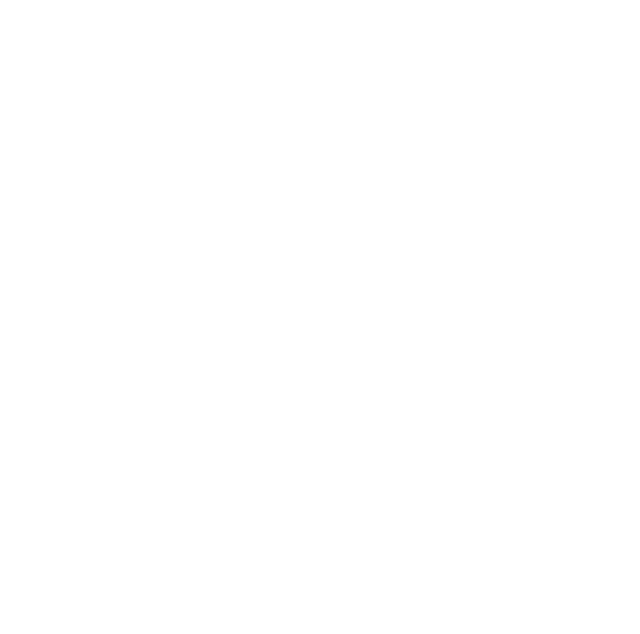
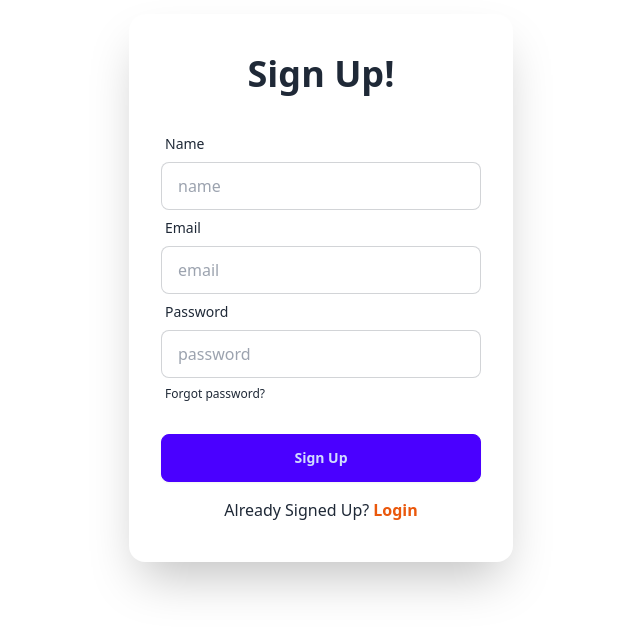
Before and after one commit to Jonaeath/food-app-client, a React (Create React App) app: page /signup in a window 1280 px wide. Before the commit this address had no page. Shown: the part 112-746 px from the top of the page, without its empty margins (319-959 px from the left). Built offline with nearby package versions, Linux system fonts and the light colour scheme.

Commit message:
feat:add signup page

```diff
--- a/public/index.html
+++ b/public/index.html
@@ -24,7 +24,7 @@
       work correctly both with client-side routing and a non-root public URL.
       Learn how to configure a non-root public URL by running `npm run build`.
     -->
-    <title>React App</title>
+    <title>Food App</title>
   </head>
   <body>
     <noscript>You need to enable JavaScript to run this app.</noscript>
--- a/src/App.js
+++ b/src/App.js
@@ -1,6 +1,7 @@
 import Home from "./Pages/Home/Home";
 import { BrowserRouter as Router, Route, Routes } from "react-router-dom";
 import Login from "./UserFile/Login/Login";
+import Signup from "./UserFile/Signup/Signup";
 
 function App() {
   return (
@@ -8,6 +9,7 @@
       <Routes>
         <Route path="/" element={<Home />} />
         <Route path="/login" element={<Login />} />
+        <Route path="/signup" element={<Signup />} />
       </Routes>
     </Router>
   );
--- /dev/null
+++ b/src/UserFile/Signup/Signup.js
@@ -0,0 +1,67 @@
+import React from "react";
+import { Link } from "react-router-dom";
+
+const Signup = () => {
+  return (
+    <div className="flex justify-center items-center h-screen">
+      <div className="card w-full md:w-96 shadow-2xl bg-base-100 py-10 px-8">
+        <form>
+          <h1 className="text-4xl text-center font-bold mb-8">Sign Up!</h1>
+          <div className="form-control">
+            <label className="label">
+              <span className="label-text">Name</span>
+            </label>
+            <input
+              type="text"
+              name="name"
+              placeholder="name"
+              className="input input-bordered"
+            />
+          </div>
+          <div className="form-control">
+            <label className="label">
+              <span className="label-text">Email</span>
+            </label>
+            <input
+              type="text"
+              name="email"
+              placeholder="email"
+              className="input input-bordered"
+            />
+          </div>
+          <div className="form-control">
+            <label className="label">
+              <span className="label-text">Password</span>
+            </label>
+            <input
+              type="password"
+              name="password"
+              placeholder="password"
+              className="input input-bordered"
+            />
+            <label className="label">
+              <Link to="#" className="label-text-alt link link-hover">
+                Forgot password?
+              </Link>
+            </label>
+          </div>
+          <div className="form-control mt-6">
+            <input
+              className="btn btn-primary w-full"
+              type="submit"
+              value="Sign Up"
+            />
+          </div>
+        </form>
+        <p className="text-center mt-4">
+          Already Signed Up?
+          <Link className="text-orange-600 font-bold ml-1" to="/login">
+            Login
+          </Link>
+        </p>
+      </div>
+    </div>
+  );
+};
+
+export default Signup;
```
